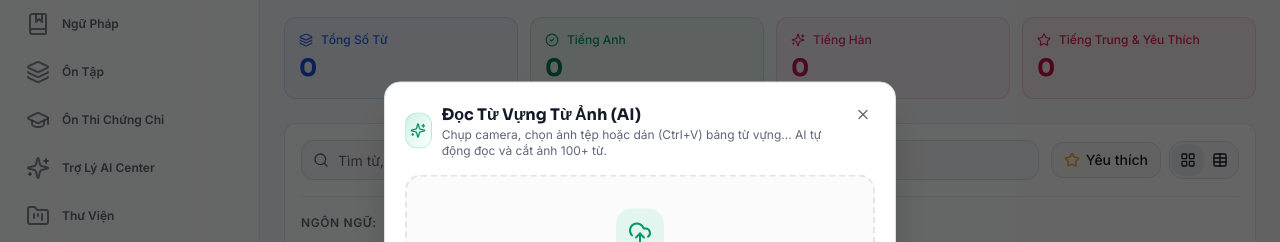
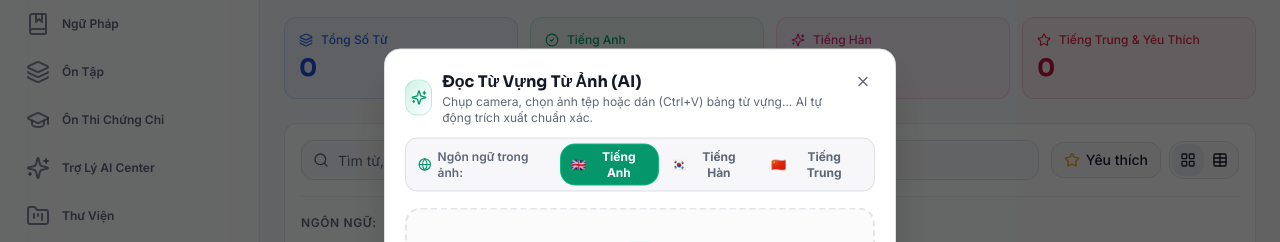
Before and after one commit to Lee-Quoc-Huy/HocHanhLam, a Next.js app: page /vocabulary in a window 1280 px wide. Both pictures are taken after a click on the button "Đọc Từ Ảnh". Shown: the part 151-393 px from the top of the page. Built offline with nearby package versions, Linux system fonts and the light colour scheme; no server answers; the database is empty.

Commit message:
feat: Add target language selector (EN, KO, ZH) and optimize AI Vision OCR speed and precision

```diff
--- a/src/app/api/ai/analyze-attachment/route.ts
+++ b/src/app/api/ai/analyze-attachment/route.ts
@@ -6,10 +6,10 @@ export const maxDuration = 60;
 
 // ── Vision models via OpenRouter (Engine 2 Fallback) ──────────────────────────
 const VISION_MODELS = [
+  "google/gemini-2.5-flash:free",                        // Fast Gemini 2.5 Flash Vision
+  "google/gemini-2.0-flash-exp:free",                    // Gemini 2.0 Flash Vision
   "google/gemma-4-31b-it:free",                        // Gemma 4 31B Vision
-  "nvidia/nemotron-nano-12b-v2-vl:free",               // NVIDIA Vision-Language model
-  "google/gemma-4-26b-a4b-it:free",                    // Gemma 4 26B Vision
-  "nvidia/nemotron-3-nano-omni-30b-a3b-reasoning:free", // NVIDIA Omni reasoning
+  "nvidia/nemotron-nano-12b-v2-vl:free",               // NVIDIA Vision-Language
   "openrouter/free",                                   // OpenRouter auto-router
 ] as const;
 
@@ -23,67 +23,66 @@ const requestSchema = z.object({
 });
 
 // ── Vocabulary-focused prompt ─────────────────────────────────────────────────
-const VOCABULARY_SYSTEM_PROMPT = (langLabel: string) =>
-  `Bạn là một trợ lý AI thông minh chuyên trích xuất TỪ VỰNG từ ảnh chụp tài liệu học ngoại ngữ (${langLabel}).
+const VOCABULARY_SYSTEM_PROMPT = (langCode: "en" | "ko" | "zh", langLabel: string) =>
+  `Bạn là một chuyên gia OCR AI đỉnh cao chuyên trích xuất TỪ VỰNG từ ảnh chụp tài liệu học ${langLabel}.
 
-Nhiệm vụ của bạn:
-1. Đọc và TỰ ĐỘNG SỬA LỖI CHÍNH TẢ / LỖI OCR (nếu chữ trong ảnh bị nhòe, sai nét hay lỗi đọc ký tự), chuyển về từ gốc đúng chuẩn từ điển.
-2. TỰ ĐỘNG PHÂN LOẠI CHỦ ĐỀ (collection) chính xác cho từng từ vựng (ví dụ: "Du lịch & Sân bay", "Giao tiếp công sở", "Ẩm thực & Gọi món", "TOPIK II", "HSK 4", "IELTS Academic"...).
-3. Chỉ trích xuất TỪ VỰNG. Không trích xuất ngữ pháp.
+YÊU CẦU QUAN TRỌNG:
+1. Đọc chính xác 100% các từ vựng xuất hiện trong ảnh. Tự động sửa lỗi nhòe nét/lỗi OCR để đưa về dạng từ chuẩn từ điển.
+2. Ngôn ngữ của các từ vựng được trích xuất là ${langLabel}. Tất cả các mục trong mảng vocabulary PHẢI có thuộc tính "language": "${langCode}".
+   - Với Tiếng Hàn (ko): "word" phải là chữ Hán-Hàn (Hangul), "ipa" là phiên âm/cách đọc, "vietnamese" là nghĩa tiếng Việt chuẩn.
+   - Với Tiếng Trung (zh): "word" phải là Chữ Hán (Hanzi), "ipa" là Pinyin kèm dấu thanh điệu, "vietnamese" là nghĩa tiếng Việt chuẩn.
+   - Với Tiếng Anh (en): "word" là từ tiếng Anh, "ipa" là phiên âm IPA chuẩn, "vietnamese" là nghĩa tiếng Việt chuẩn.
+3. TỰ ĐỘNG PHÂN LOẠI CHỦ ĐỀ (collection) thích hợp (ví dụ: "Giao tiếp cơ bản", "Du lịch & Ẩm thực", "Công sở & Kinh tế", "TOPIK I/II", "HSK 1-6", "IELTS/TOEIC"...).
+4. CHỈ TRÍCH XUẤT TỪ VỰNG. Không trích xuất cấu trúc ngữ pháp.
 
 Trả về 1 khối JSON DUY NHẤT (không thêm markdown code block, không thêm text ngoài JSON):
 {
-  "summary": "Tóm tắt ngắn gọn (1-2 câu tiếng Việt) về danh sách từ vựng trong ảnh",
+  "summary": "Tóm tắt ngắn gọn 1 câu bằng tiếng Việt về danh sách từ vựng đọc được",
   "vocabulary": [
     {
-      "language": "en",
-      "word": "Từ vựng (đã sửa chuẩn chính tả)",
-      "ipa": "Phiên âm IPA hoặc Pinyin chuẩn",
+      "language": "${langCode}",
+      "word": "Từ gốc chuẩn",
+      "ipa": "Phiên âm IPA / Pinyin / Pronunciation",
       "vietnamese": "Nghĩa tiếng Việt chuẩn xác",
-      "english_meaning": "Giải nghĩa tiếng Anh ngắn",
+      "english_meaning": "Giải nghĩa ngắn bằng tiếng Anh (nếu có)",
       "part_of_speech": "noun|verb|adjective|adverb|phrase|idiom",
-      "example": "Câu ví dụ minh họa",
-      "example_translation": "Dịch nghĩa câu ví dụ",
+      "example": "Câu ví dụ minh họa bằng ${langLabel}",
+      "example_translation": "Dịch nghĩa câu ví dụ sang tiếng Việt",
       "difficulty": "beginner|intermediate|advanced|master",
       "collection": "Tên chủ đề phân loại tự động"
     }
   ],
   "grammar": []
-}
-
-language phải là "en", "ko", hoặc "zh".
-difficulty phải là "beginner", "intermediate", "advanced", hoặc "master".
-QUAN TRỌNG: "grammar" luôn là mảng rỗng [] vì bạn chỉ trích xuất từ vựng.`;
+}`;
 
 // ── Grammar-focused prompt ────────────────────────────────────────────────────
-const GRAMMAR_SYSTEM_PROMPT = (langLabel: string) =>
-  `Bạn là một trợ lý AI thông minh chuyên phân tích NGỮ PHÁP từ ảnh chụp tài liệu học ngoại ngữ (${langLabel}).
+const GRAMMAR_SYSTEM_PROMPT = (langCode: "en" | "ko" | "zh", langLabel: string) =>
+  `Bạn là một chuyên gia AI đỉnh cao chuyên phân tích NGỮ PHÁP từ ảnh chụp tài liệu học ${langLabel}.
 
-Nhiệm vụ của bạn:
-1. Đọc và TỰ ĐỘNG SỬA LỖI CHÍNH TẢ / LỖI OCR nếu chữ trong ảnh bị nhòe hoặc sai.
-2. Xác định các CẤU TRÚC NGỮ PHÁP, mẫu câu, công thức có trong ảnh.
-3. Chỉ trích xuất NGỮ PHÁP. Không trích xuất từ vựng đơn lẻ.
+YÊU CẦU QUAN TRỌNG:
+1. Nhận diện chính xác 100% các CẤU TRÚC NGỮ PHÁP, công thức, mẫu câu có trong ảnh. Tự động sửa lỗi OCR nếu chữ bị mờ.
+2. Ngôn ngữ của cấu trúc là ${langLabel}. Tất cả các mục trong mảng grammar PHẢI có thuộc tính "language": "${langCode}".
+   - Với Tiếng Hàn (ko): "title" là mẫu ngữ pháp Hán-Hàn (ví dụ: "V + -아/어/여야 하다", "-기 때문에"), "explanation" giải thích công thức & cách dùng bằng tiếng Việt.
+   - Với Tiếng Trung (zh): "title" là cấu trúc tiếng Trung (ví dụ: "除了……以外", "越……越……"), "explanation" giải thích bằng tiếng Việt.
+   - Với Tiếng Anh (en): "title" là tên cấu trúc (ví dụ: "Present Perfect Tense", "Prefer A to B"), "explanation" giải thích bằng tiếng Việt.
+3. CHỈ TRÍCH XUẤT NGỮ PHÁP. Không trích xuất từ vựng đơn lẻ.
 
 Trả về 1 khối JSON DUY NHẤT (không thêm markdown code block, không thêm text ngoài JSON):
 {
-  "summary": "Tóm tắt ngắn gọn (1-2 câu tiếng Việt) về các cấu trúc ngữ pháp trong ảnh",
+  "summary": "Tóm tắt ngắn gọn 1 câu bằng tiếng Việt về các cấu trúc ngữ pháp đọc được",
   "vocabulary": [],
   "grammar": [
     {
-      "language": "en",
-      "title": "Tên cấu trúc ngữ pháp (ví dụ: Present Perfect Tense)",
-      "meaning": "Tóm tắt ý nghĩa/công dụng bằng tiếng Việt",
-      "explanation": "Công thức & cách dùng chi tiết (tiếng Việt)",
-      "examples": [{ "example": "Câu ví dụ", "translation": "Dịch nghĩa" }],
-      "category": "Danh mục ngữ pháp (Tenses / Conditionals / Modals / ...)",
+      "language": "${langCode}",
+      "title": "Tên/Công thức cấu trúc ngữ pháp",
+      "meaning": "Tóm tắt ý nghĩa bằng tiếng Việt",
+      "explanation": "Công thức & cách dùng chi tiết bằng tiếng Việt",
+      "examples": [{ "example": "Câu ví dụ bằng ${langLabel}", "translation": "Dịch nghĩa tiếng Việt" }],
+      "category": "Danh mục ngữ pháp (Thì / Câu điều kiện / Mẫu câu / ...)",
       "difficulty": "beginner|intermediate|advanced|master"
     }
   ]
-}
-
-language phải là "en", "ko", hoặc "zh".
-difficulty phải là "beginner", "intermediate", "advanced", hoặc "master".
-QUAN TRỌNG: "vocabulary" luôn là mảng rỗng [] vì bạn chỉ trích xuất ngữ pháp.`;
+}`;
 
 /**
  * Call OpenRouter with vision-capable free models (Engine 2).
@@ -207,8 +206,8 @@ export async function POST(request: Request) {
 
   // Use focused system prompt based on what the caller needs
   const systemPrompt = focus === "grammar"
-    ? GRAMMAR_SYSTEM_PROMPT(langLabel)
-    : VOCABULARY_SYSTEM_PROMPT(langLabel);
+    ? GRAMMAR_SYSTEM_PROMPT(targetLanguage, langLabel)
+    : VOCABULARY_SYSTEM_PROMPT(targetLanguage, langLabel);
 
   const userText = text?.trim()
     ? text
--- a/src/components/shared/image-extract-modal.tsx
+++ b/src/components/shared/image-extract-modal.tsx
@@ -1,8 +1,6 @@
-"use client";
-
 import { useEffect, useRef, useState } from "react";
 import * as Dialog from "@radix-ui/react-dialog";
-import { ImageUp, Loader2, X, Sparkles, Camera, Clipboard, UploadCloud } from "lucide-react";
+import { ImageUp, Loader2, X, Sparkles, Camera, UploadCloud, Globe } from "lucide-react";
 import { toast } from "sonner";
 import { Button } from "@/components/ui/button";
 import { aiCenterService } from "@/features/ai-center/api/ai-center-service";
@@ -17,31 +15,30 @@ interface ImageExtractModalProps {
 }
 
 /**
- * Split a potentially tall document image into horizontal slices (strips)
- * so that large lists with 50-100+ words can be processed in smaller chunks.
- * Each chunk runs within 4-5s, preventing Vercel serverless 10s timeouts while
- * preserving high resolution for crisp text OCR.
+ * Optimized image pre-processing. Normal document photos are processed directly
+ * in 1 single high-res fast request (~1.5-3s). Only extremely long documents
+ * are split to ensure high resolution without server timeouts.
  */
 async function createSlicesFromImage(imageSrc: string): Promise<string[]> {
   return new Promise((resolve) => {
     const img = new Image();
     img.onload = () => {
-      const TARGET_WIDTH = 1200;
-      const scale = TARGET_WIDTH / img.width;
-      const scaledWidth = TARGET_WIDTH;
-      const scaledHeight = img.height * scale;
+      const TARGET_WIDTH = 1400;
+      const scale = Math.min(1.5, TARGET_WIDTH / img.width);
+      const scaledWidth = Math.round(img.width * scale);
+      const scaledHeight = Math.round(img.height * scale);
 
-      const SLICE_HEIGHT = 700;
-      const OVERLAP = 70; // 70px vertical overlap to catch boundary rows
+      const SLICE_HEIGHT = 1600;
+      const OVERLAP = 100;
 
-      if (scaledHeight <= SLICE_HEIGHT * 1.3) {
+      if (scaledHeight <= SLICE_HEIGHT * 1.25) {
         const canvas = document.createElement("canvas");
         canvas.width = scaledWidth;
         canvas.height = scaledHeight;
         const ctx = canvas.getContext("2d");
         if (ctx) {
           ctx.drawImage(img, 0, 0, scaledWidth, scaledHeight);
-          resolve([canvas.toDataURL("image/jpeg", 0.75)]);
+          resolve([canvas.toDataURL("image/jpeg", 0.85)]);
           return;
         }
       }
@@ -71,7 +68,7 @@ async function createSlicesFromImage(imageSrc: string): Promise<string[]> {
             scaledWidth,
             sliceH
           );
-          slices.push(canvas.toDataURL("image/jpeg", 0.75));
+          slices.push(canvas.toDataURL("image/jpeg", 0.82));
         }
 
         currentY += SLICE_HEIGHT - OVERLAP;
@@ -89,6 +86,7 @@ export function ImageExtractModal({ open, onClose, focus }: ImageExtractModalPro
   const cameraInputRef = useRef<HTMLInputElement>(null);
   const [preview, setPreview] = useState<string | null>(null);
   const [rawFileSrc, setRawFileSrc] = useState<string | null>(null);
+  const [targetLanguage, setTargetLanguage] = useState<"en" | "ko" | "zh">("en");
   const [isAnalyzing, setIsAnalyzing] = useState(false);
   const [isDragging, setIsDragging] = useState(false);
   const [progressStatus, setProgressStatus] = useState<string>("");
@@ -97,7 +95,7 @@ export function ImageExtractModal({ open, onClose, focus }: ImageExtractModalPro
   const title = focus === "vocabulary" ? "Đọc Từ Vựng Từ Ảnh (AI)" : "Đọc Ngữ Pháp Từ Ảnh (AI)";
   const description =
     focus === "vocabulary"
-      ? "Chụp camera, chọn ảnh tệp hoặc dán (Ctrl+V) bảng từ vựng... AI tự động đọc và cắt ảnh 100+ từ."
+      ? "Chụp camera, chọn ảnh tệp hoặc dán (Ctrl+V) bảng từ vựng... AI tự động trích xuất chuẩn xác."
       : "Chụp camera, chọn ảnh tệp hoặc dán (Ctrl+V) công thức ngữ pháp... AI tự động phân tích chi tiết.";
 
   // Paste image from Clipboard (Ctrl+V) listener
@@ -142,7 +140,7 @@ export function ImageExtractModal({ open, onClose, focus }: ImageExtractModalPro
 
       const img = new Image();
       img.onload = () => {
-        const MAX_DIM = 1200;
+        const MAX_DIM = 1400;
         const scale = Math.min(1, MAX_DIM / Math.max(img.width, img.height));
         const canvas = document.createElement("canvas");
         canvas.width = Math.round(img.width * scale);
@@ -150,7 +148,7 @@ export function ImageExtractModal({ open, onClose, focus }: ImageExtractModalPro
         const ctx = canvas.getContext("2d");
         if (ctx) {
           ctx.drawImage(img, 0, 0, canvas.width, canvas.height);
-          setPreview(canvas.toDataURL("image/jpeg", 0.70));
+          setPreview(canvas.toDataURL("image/jpeg", 0.80));
         } else {
           setPreview(dataUrl);
         }
@@ -174,7 +172,7 @@ export function ImageExtractModal({ open, onClose, focus }: ImageExtractModalPro
 
     setIsAnalyzing(true);
     setResult(null);
-    setProgressStatus("Đang chuẩn bị phân tích ảnh...");
+    setProgressStatus("Đang quét ảnh & trích xuất...");
 
     try {
       const slices = await createSlicesFromImage(sourceImage);
@@ -187,15 +185,15 @@ export function ImageExtractModal({ open, onClose, focus }: ImageExtractModalPro
 
       for (let i = 0; i < totalSlices; i++) {
         if (totalSlices > 1) {
-          setProgressStatus(`Đang đọc phân đoạn ${i + 1}/${totalSlices} (${Math.round(((i + 1) / totalSlices) * 100)}%)...`);
+          setProgressStatus(`Đang đọc phân đoạn ${i + 1}/${totalSlices}...`);
         } else {
-          setProgressStatus("Đang đọc và trích xuất dữ liệu từ ảnh...");
+          setProgressStatus("AI đang phân tích & đọc dữ liệu từ ảnh...");
         }
 
         try {
           const data = await aiCenterService.analyzeAttachment({
             imageDataUrl: slices[i],
-            targetLanguage: "en",
+            targetLanguage,
             focus,
           });
 
@@ -247,7 +245,7 @@ export function ImageExtractModal({ open, onClose, focus }: ImageExtractModalPro
       const mergedFlashcards = Array.from(flashcardMap.values());
 
       const mergedResult: ExtractionData = {
-        summary: summaryText || `Đã đọc thành công ${mergedVocab.length} từ vựng và ${mergedGrammar.length} ngữ pháp.`,
+        summary: summaryText || `Đã đọc thành công dữ liệu từ ảnh.`,
         vocabulary: mergedVocab,
         grammar: mergedGrammar,
         flashcards: mergedFlashcards,
@@ -257,7 +255,9 @@ export function ImageExtractModal({ open, onClose, focus }: ImageExtractModalPro
       if (!hasCandidates) {
         toast.info("Không tìm thấy từ vựng hoặc ngữ pháp rõ ràng trong ảnh này.");
       } else {
-        toast.success(`Đã quét thành công ${mergedVocab.length} từ vựng từ ${totalSlices} phần ảnh!`);
+        const count = focus === "grammar" ? mergedGrammar.length : mergedVocab.length;
+        const label = focus === "grammar" ? "cấu trúc ngữ pháp" : "từ vựng";
+        toast.success(`AI đã đọc thành công ${count} ${label} từ ảnh!`);
       }
 
       setResult(mergedResult);
@@ -274,7 +274,7 @@ export function ImageExtractModal({ open, onClose, focus }: ImageExtractModalPro
       <Dialog.Portal>
         <Dialog.Overlay className="fixed inset-0 z-50 bg-black/60 backdrop-blur-xs animate-in fade-in" />
         <Dialog.Content className="fixed left-1/2 top-1/2 z-50 w-[92vw] max-w-lg -translate-x-1/2 -translate-y-1/2 rounded-2xl border border-border bg-surface-raised p-5 shadow-2xl animate-in zoom-in-95 fade-in max-h-[85vh] overflow-y-auto">
-          <div className="mb-4 flex items-start justify-between gap-3">
+          <div className="mb-3 flex items-start justify-between gap-3">
             <div className="flex items-center gap-2.5">
               <div className="flex size-9 items-center justify-center rounded-xl bg-gradient-to-br from-emerald-500/20 to-transparent text-emerald-600 dark:text-emerald-400 border border-emerald-500/20">
                 <Sparkles className="size-4" />
@@ -289,6 +289,34 @@ export function ImageExtractModal({ open, onClose, focus }: ImageExtractModalPro
                 <X className="size-4" />
               </button>
             </Dialog.Close>
+          </div>
+
+          {/* Target Language Selection Bar */}
+          <div className="mb-4 flex items-center justify-between gap-2 rounded-xl border border-border bg-muted/40 p-1.5">
+            <span className="text-xs font-semibold text-muted-foreground pl-1.5 flex items-center gap-1.5">
+              <Globe className="size-3.5 text-emerald-600 dark:text-emerald-400" /> Ngôn ngữ trong ảnh:
+            </span>
+            <div className="flex items-center gap-1">
+              {[
+                { id: "en", label: "Tiếng Anh", flag: "🇬🇧" },
+                { id: "ko", label: "Tiếng Hàn", flag: "🇰🇷" },
+                { id: "zh", label: "Tiếng Trung", flag: "🇨🇳" },
+              ].map((lang) => (
+                <button
+                  key={lang.id}
+                  type="button"
+                  onClick={() => setTargetLanguage(lang.id as any)}
+                  className={`flex items-center gap-1 rounded-lg px-2.5 py-1 text-xs font-bold transition-all ${
+                    targetLanguage === lang.id
+                      ? "bg-emerald-600 text-white shadow-sm ring-1 ring-emerald-500"
+                      : "text-muted-foreground hover:bg-muted hover:text-foreground"
+                  }`}
+                >
+                  <span>{lang.flag}</span>
+                  <span>{lang.label}</span>
+                </button>
+              ))}
+            </div>
           </div>
 
           {/* Standard File Input */}
@@ -381,7 +409,7 @@ export function ImageExtractModal({ open, onClose, focus }: ImageExtractModalPro
                   type="button"
                   onClick={handleAnalyze}
                   disabled={isAnalyzing}
-                  className="w-full gap-2 bg-emerald-600 text-white hover:bg-emerald-700 font-semibold"
+                  className="w-full gap-2 bg-emerald-600 text-white hover:bg-emerald-700 font-semibold h-11"
                 >
                   {isAnalyzing ? (
                     <>
@@ -390,13 +418,13 @@ export function ImageExtractModal({ open, onClose, focus }: ImageExtractModalPro
                     </>
                   ) : (
                     <>
-                      <Sparkles className="size-4" /> Phân Tích Với AI (Hỗ trợ ảnh 100+ từ)
+                      <Sparkles className="size-4" /> Đọc & Trích Xuất Bằng AI
                     </>
                   )}
                 </Button>
               )}
 
-              {result && <ExtractionConfirmCard data={result} targetLanguage="en" focus={focus} />}
+              {result && <ExtractionConfirmCard data={result} targetLanguage={targetLanguage} focus={focus} />}
 
               {result && (
                 <Button type="button" variant="outline" onClick={reset} className="w-full mt-2">
```
